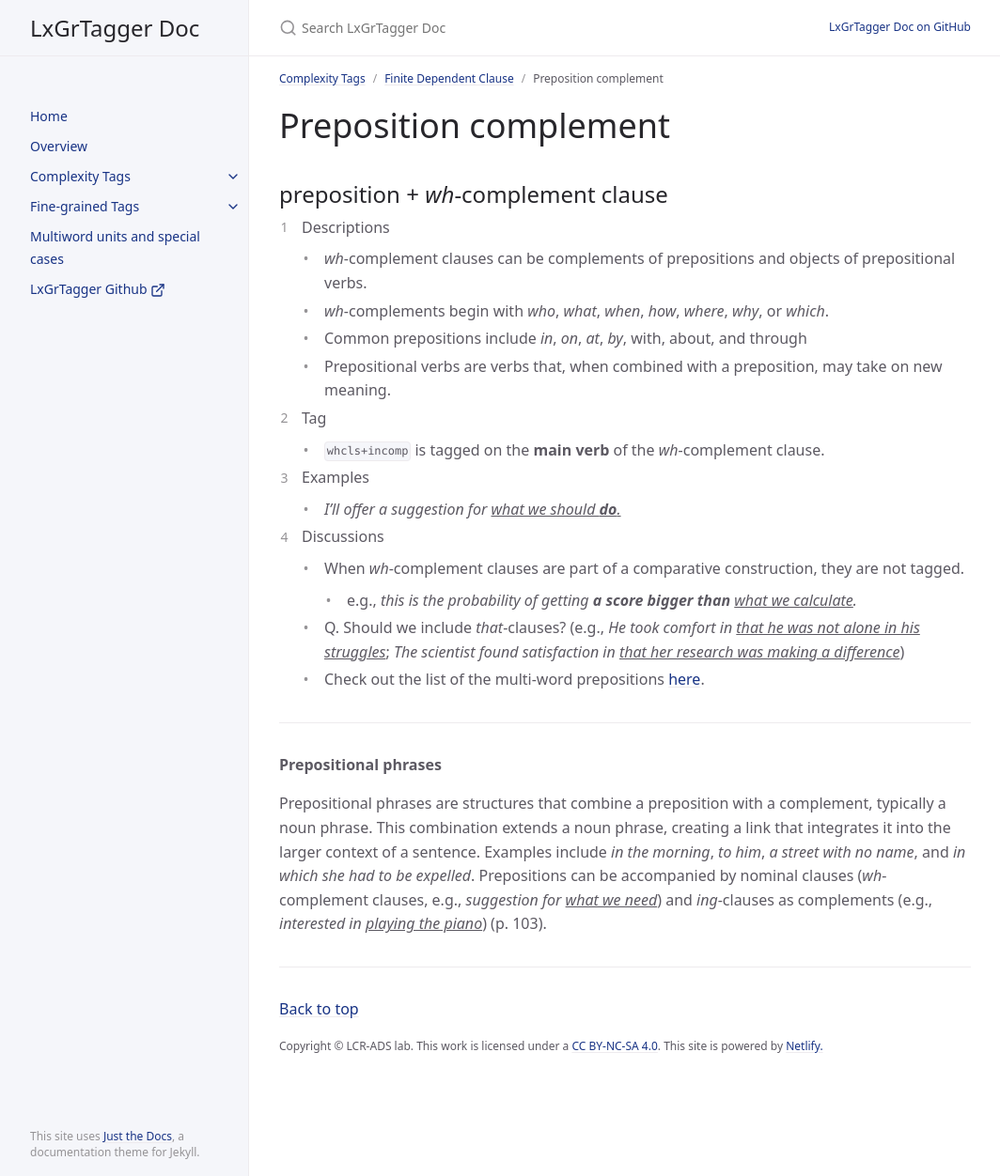
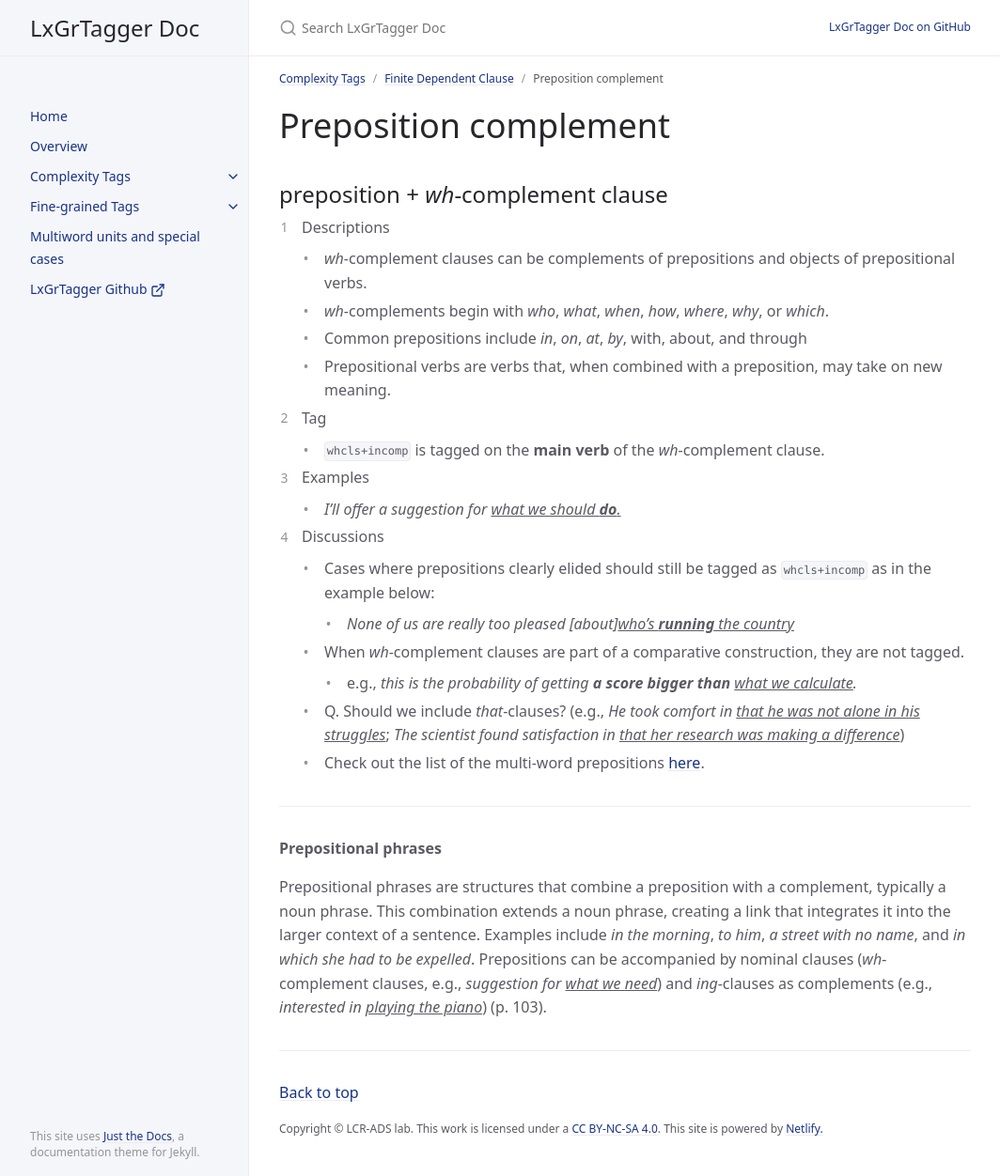
Before and after one commit to LCR-ADS-Lab/LxGrTagger-Documentation, a Jekyll site: the page built from docs/cx tags/1_Finite Clause/5_Syntactic function5.md, in a window 1280 px wide and 1252 px high. Shown: the whole window at 94% size, without its empty margins (107-1171 px from the left). Built offline with Jekyll 4.4.1, drawn with Linux system fonts in a browser that asks for light colours; cached includes are drawn as plain includes.

Commit message:
Update 5_Syntactic function5.md

```diff
--- a/docs/cx tags/1_Finite Clause/5_Syntactic function5.md
+++ b/docs/cx tags/1_Finite Clause/5_Syntactic function5.md
@@ -18,6 +18,8 @@ nav_order: 5
 3. Examples
    - *I’ll offer a suggestion for <ins>what we should **do**.</ins>*
 4. Discussions
+   - Cases where prepositions clearly elided should still be tagged as `whcls+incomp` as in the example below:
+      - *None of us are really too pleased \[about\]<ins>who's **running** the country</ins>*
    - When *wh*-complement clauses are part of a comparative construction, they are not tagged.
       - e.g., *this is the probability of getting **a score bigger than** <ins>what we calculate</ins>.*
    - Q. Should we include *that*-clauses? (e.g., *He took comfort in <ins>that he was not alone in his struggles</ins>*; *The scientist found satisfaction in <ins>that her research was making a difference</ins>*)
```
